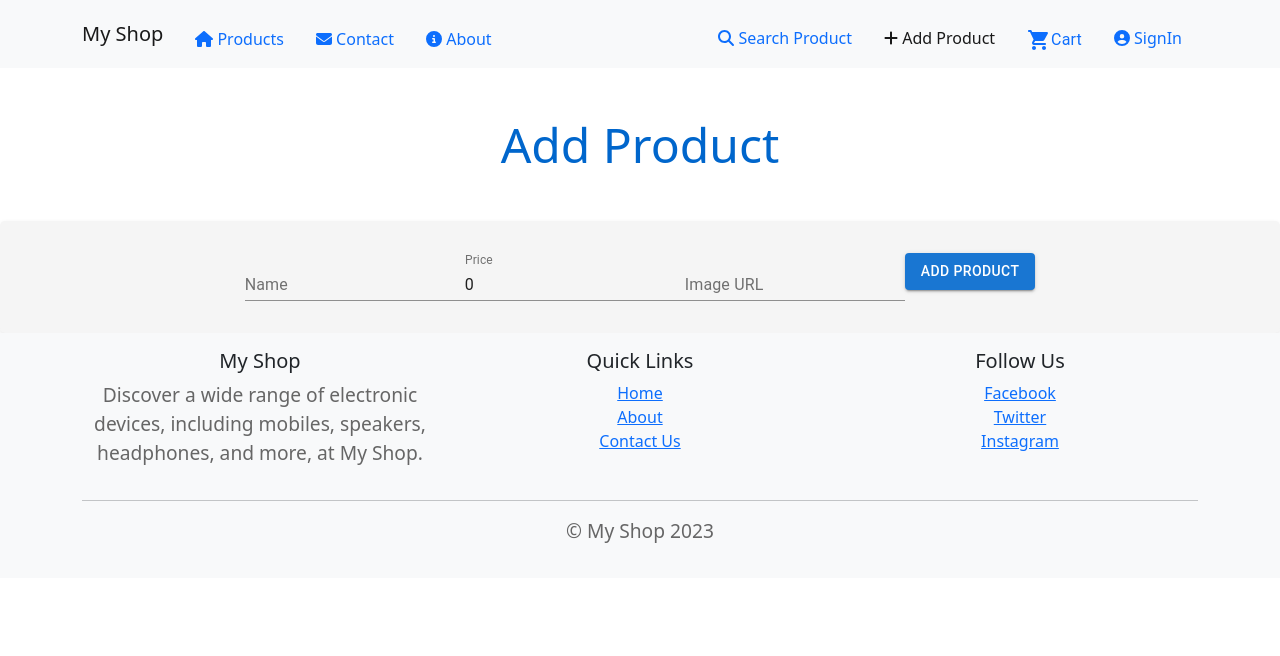
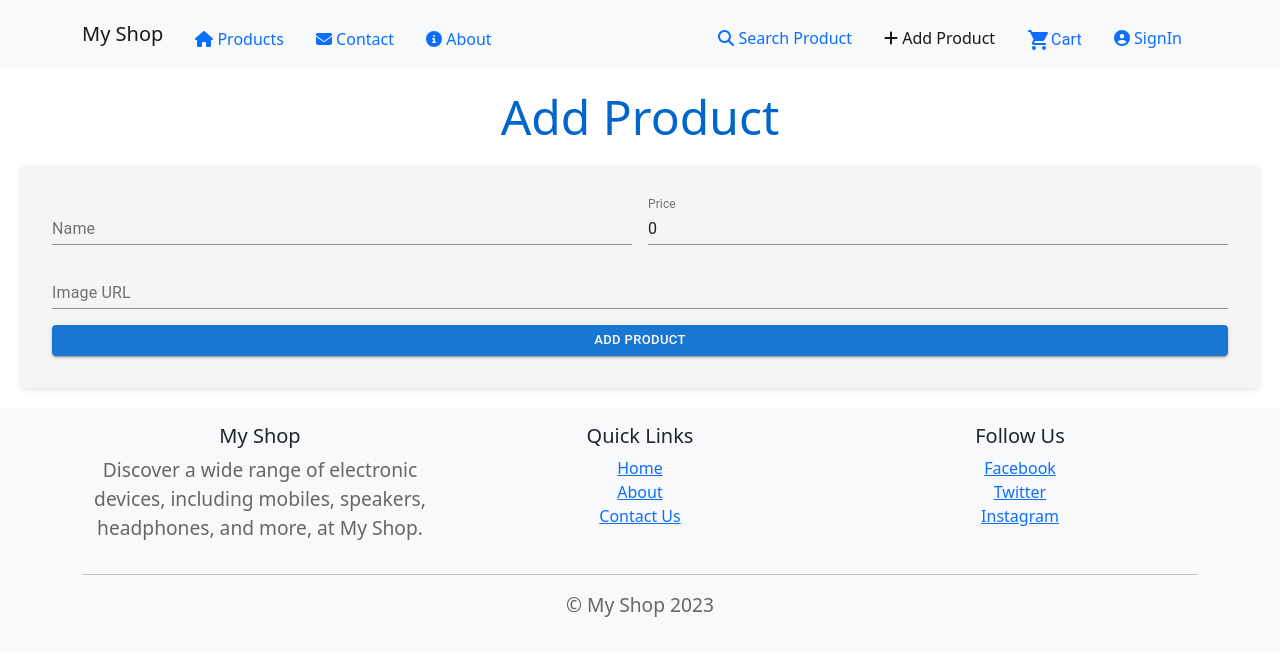
Before and after one commit to fawadeqbal/Development, a React (Create React App) app: page /addproduct in a window 1280 px wide. Shown: the top 656 px of the page. Built offline with nearby package versions, Linux system fonts and the light colour scheme.

Commit message:
update AddProduct component

```diff
--- a/src/Components/AddProduct.js
+++ b/src/Components/AddProduct.js
@@ -1,5 +1,5 @@
 import { useState } from "react";
-import { TextField } from "@material-ui/core";
+import { Grid, TextField } from "@material-ui/core";
 import Button from '@mui/material/Button';
 
 const AddProduct = ({ products, setProducts }) => {
@@ -17,33 +17,44 @@ const AddProduct = ({ products, setProducts }) => {
   };
 
   return (
-    <div  >
-      <div>
-        <h1 className="text-center my-5">Add Product</h1>
-      </div>
+    <div style={{ padding: "20px" }}>
+      <h1 style={{ textAlign: "center", marginBottom: "20px" }}>Add Product</h1>
       <form onSubmit={handleSubmit}>
+        <Grid container spacing={2}>
+          <Grid item xs={12} sm={6}>
             <TextField
               id="name"
               label="Name"
+              fullWidth
               value={name}
               onChange={(event) => setName(event.target.value)}
             />
+          </Grid>
+          <Grid item xs={12} sm={6}>
             <TextField
               id="price"
               label="Price"
+              fullWidth
               type="number"
               value={price}
               onChange={(event) => setPrice(event.target.value)}
             />
+          </Grid>
+          <Grid item xs={12}>
             <TextField
               id="url"
               label="Image URL"
+              fullWidth
               value={url}
               onChange={(event) => setUrl(event.target.value)}
             />
-        <Button variant="contained" type="submit">
+          </Grid>
+          <Grid item xs={12}>
+            <Button variant="contained" type="submit" fullWidth size="small">
               Add Product
             </Button>
+          </Grid>
+        </Grid>
       </form>
     </div>
   );
```
Lines whose indentation alone changed are shown as unchanged.
